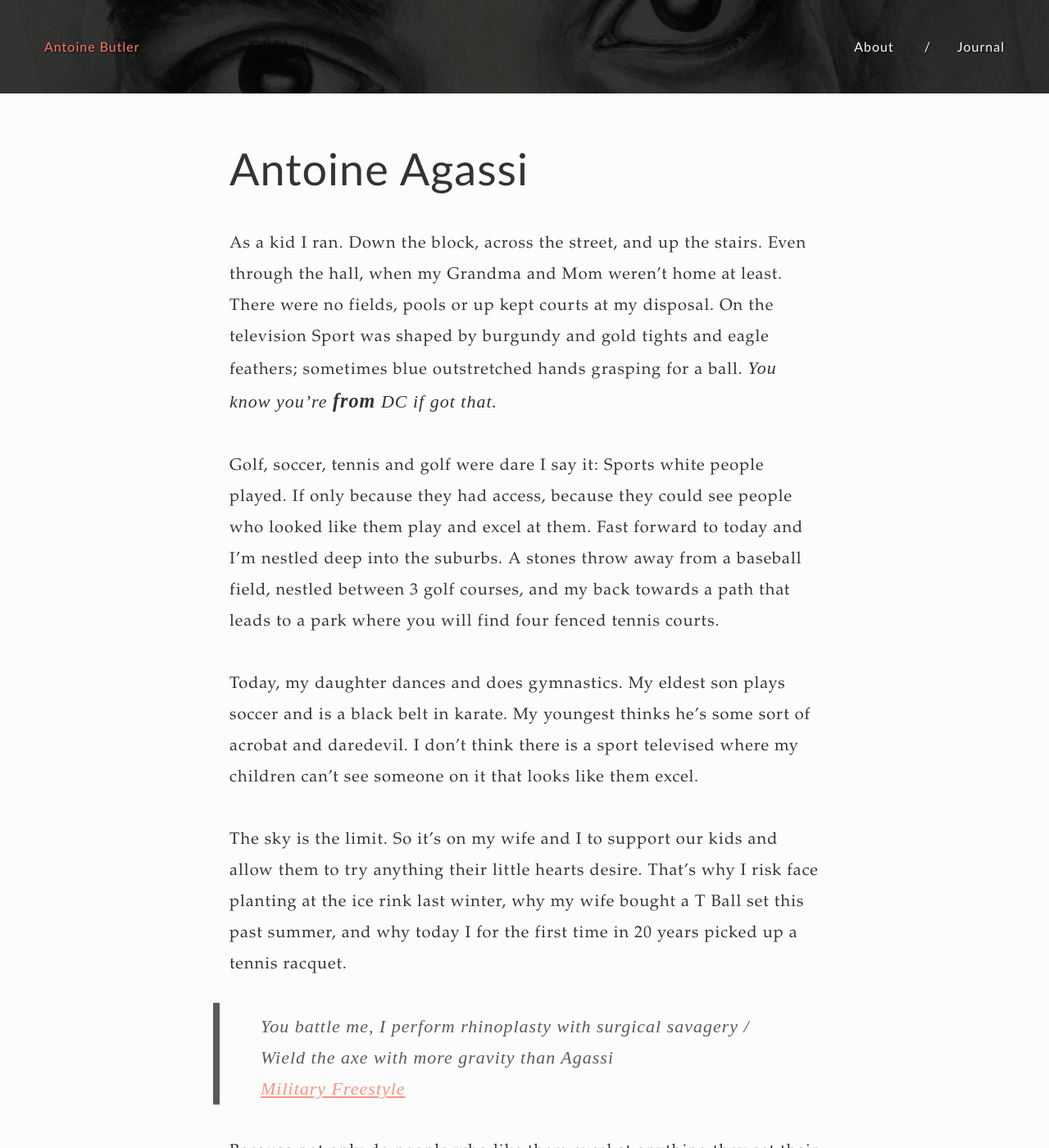
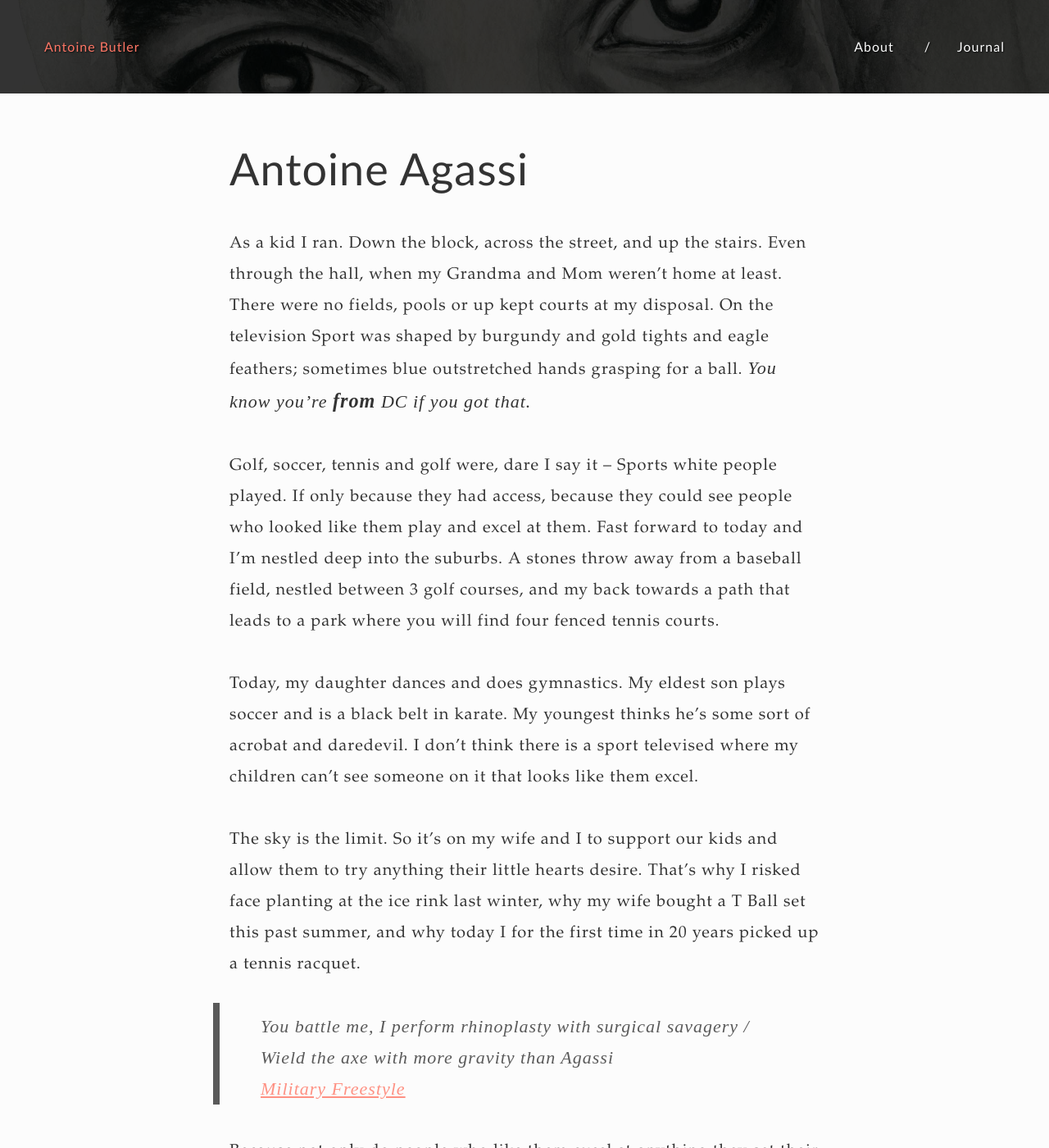
Before and after one commit to aebsr/aebsr.github.com, a Jekyll site: the page built from _posts/2016-01-02-antoine-agassi.md, in a window 1280 px wide and 1400 px high. Shown: the whole window at 82% size. Built offline with Jekyll 4.4.1, drawn with Linux system fonts in a browser that asks for light colours; comment, search, counter and statistics services are not loaded.

Commit message:
kelley edited me

```diff
--- a/_posts/2016-01-02-antoine-agassi.md
+++ b/_posts/2016-01-02-antoine-agassi.md
@@ -6,14 +6,14 @@ description: "Channeling my inner Agassi, I took the family out to play tennis."
 ---
 
 As a kid I ran. Down the block, across the street, and up the stairs. Even through the hall, when my Grandma and Mom weren’t home at least.
-There were no fields, pools or up kept courts at my disposal. On the television Sport was shaped by burgundy and gold tights and eagle feathers; sometimes blue outstretched hands grasping for a ball. *You know you're __from__ DC if got that.*
+There were no fields, pools or up kept courts at my disposal. On the television Sport was shaped by burgundy and gold tights and eagle feathers; sometimes blue outstretched hands grasping for a ball. *You know you're __from__ DC if you got that.*
 
-Golf, soccer, tennis and golf were dare I say it: Sports white people played. If only because they had access, because they could see people who looked like them play and excel at them.
+Golf, soccer, tennis and golf were, dare I say it -- Sports white people played. If only because they had access, because they could see people who looked like them play and excel at them.
 Fast forward to today and I'm nestled deep into the suburbs. A stones throw away from a baseball field, nestled between 3 golf courses, and my back towards a path that leads to a park where you will find four fenced tennis courts.
 
 Today, my daughter dances and does gymnastics. My eldest son plays soccer and is a black belt in karate. My youngest thinks he's some sort of acrobat and daredevil. I don't think there is a sport televised where my children can't see someone on it that looks like them excel.
 
-The sky is the limit. So it's on my wife and I to support our kids and allow them to try anything their little hearts desire. That's why I risk face planting at the ice rink last winter, why my wife bought a T Ball set this past summer, and why today I for the first time in 20 years picked up a tennis racquet.
+The sky is the limit. So it's on my wife and I to support our kids and allow them to try anything their little hearts desire. That's why I risked face planting at the ice rink last winter, why my wife bought a T Ball set this past summer, and why today I for the first time in 20 years picked up a tennis racquet.
 
 > You battle me, I perform rhinoplasty with surgical savagery / Wield the axe with more gravity than Agassi<br />
 > [Military Freestyle](http://genius.com/Canibus-military-freestyle-lyrics)
```
